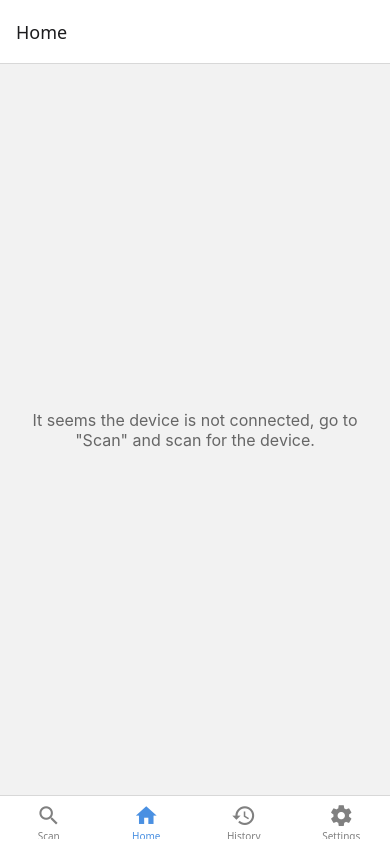
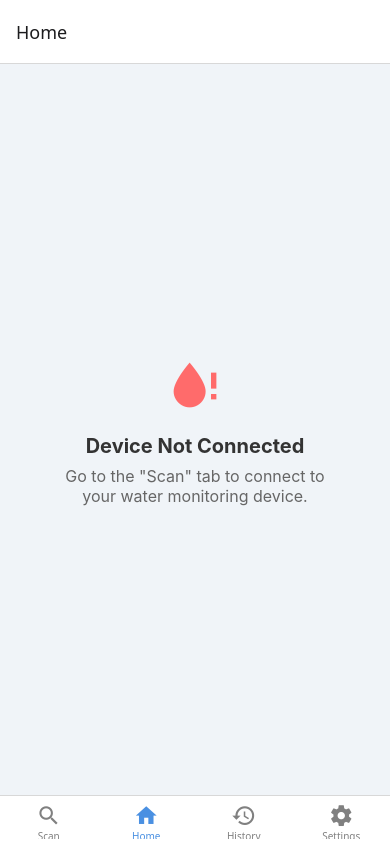
Before and after one commit to cltWilly/smartWaterDispenser, a React Native app: screen /Home in a window 390 px wide. Built offline with nearby package versions, Linux system fonts and the light colour scheme; what react-native-ble-plx would draw is missing.

Commit message:
app wraped to "GestureHandlerRootView". home screen is now able to send commands and get data. also some design os homeScreen added

```diff
--- a/App.tsx
+++ b/App.tsx
@@ -7,11 +7,13 @@ import ScanScreen from './src/screens/ScanScreen';
 import HistoryScreen from './src/screens/HistoryScreen';
 import SettingsScreen from './src/screens/SettingsScreen';
 import { DeviceProvider } from './src/DeviceContext';
+import { GestureHandlerRootView } from 'react-native-gesture-handler';
 
 const Tab = createBottomTabNavigator();
 
 function App() {
   return (
+    <GestureHandlerRootView style={{ flex: 1 }}>
       <DeviceProvider>
         <NavigationContainer>
           <Tab.Navigator
@@ -41,6 +43,7 @@ function App() {
           </Tab.Navigator>
         </NavigationContainer>
       </DeviceProvider>
+    </GestureHandlerRootView>
   );
 }
 
--- a/src/screens/HomeScreen.tsx
+++ b/src/screens/HomeScreen.tsx
@@ -1,9 +1,14 @@
-import React, { useContext } from 'react';
-import { View, Text, StyleSheet } from 'react-native';
+import React, { useContext, useState, useEffect } from 'react';
+import { View, Text, StyleSheet, Alert, TouchableOpacity } from 'react-native';
 import { DeviceContext } from '../DeviceContext';
+import Icon from 'react-native-vector-icons/MaterialCommunityIcons';
+import { ScrollView } from 'react-native-gesture-handler';
 
 function HomeScreen() {
   const deviceContext = useContext(DeviceContext);
+  const [sensorValue, setSensorValue] = useState<string | null>(null);
+  const [lastUpdated, setLastUpdated] = useState('N/A');
+  const [isAutoMode, setIsAutoMode] = useState(false);
 
   if (!deviceContext) {
     throw new Error('DeviceContext is not provided. Make sure to wrap your component with DeviceContext.Provider.');
@@ -11,46 +16,348 @@ function HomeScreen() {
 
   const { selectedDevice } = deviceContext;
 
+  // Environmental sensing service and characteristics UUIDs
+  const ENVIRONMENTAL_SENSING_SERVICE_UUID = '181A';
+  const SENSOR_DATA_CHARACTERISTIC_UUID = '2A6E';
+  const COMMAND_CHARACTERISTIC_UUID = '2A3D';
+
+  useEffect(() => {
+    if (selectedDevice) {
+      // Subscribe to sensor data updates
+      const subscription = selectedDevice.monitorCharacteristicForService(
+        ENVIRONMENTAL_SENSING_SERVICE_UUID,
+        SENSOR_DATA_CHARACTERISTIC_UUID,
+        (error, characteristic) => {
+          if (error) {
+            console.log('Error monitoring sensor data:', error);
+            return;
+          }
+
+          if (characteristic?.value) {
+            // Decode base64 value
+            const decoded = atob(characteristic.value);
+            setSensorValue(decoded);
+            setLastUpdated(new Date().toLocaleTimeString());
+          }
+        }
+      );
+
+      // Check current mode status
+      const checkMode = async () => {
+        try {
+          const characteristic = await selectedDevice.readCharacteristicForService(
+            ENVIRONMENTAL_SENSING_SERVICE_UUID,
+            COMMAND_CHARACTERISTIC_UUID
+          );
+
+          if (characteristic?.value) {
+            const decoded = atob(characteristic.value);
+            setIsAutoMode(decoded === 'AUTO');
+          }
+        } catch (error) {
+          console.log('Error reading mode characteristic:', error);
+        }
+      };
+
+      checkMode();
+
+      return () => {
+        subscription.remove();
+      };
+    }
+  }, [selectedDevice]);
+
+  const toggleMode = async () => {
+    if (!selectedDevice) return;
+
+    try {
+      const newMode = isAutoMode ? 'MANUAL' : 'AUTO';
+      await selectedDevice.writeCharacteristicWithResponseForService(
+        ENVIRONMENTAL_SENSING_SERVICE_UUID,
+        COMMAND_CHARACTERISTIC_UUID,
+        btoa(newMode)
+      );
+      setIsAutoMode(!isAutoMode);
+    } catch (error) {
+      console.log('Error toggling mode:', error);
+    }
+  };
+
+  interface CommandProps {
+    command: string;
+  }
+
+  const sendCommand = async (command: CommandProps['command']): Promise<void> => {
+    if (!selectedDevice) return;
+
+    try {
+      await selectedDevice.writeCharacteristicWithResponseForService(
+        ENVIRONMENTAL_SENSING_SERVICE_UUID,
+        COMMAND_CHARACTERISTIC_UUID,
+        btoa(command)
+      );
+      console.log('Command sent:', command);
+    } catch (error) {
+      console.log('Error sending command:', error);
+    }
+  };
+
+  if (!selectedDevice) {
+    return (
+      <View style={styles.notConnectedContainer}>
+        <Icon name="water-alert" size={64} color="#ff6b6b" />
+        <Text style={styles.notConnectedTitle}>Device Not Connected</Text>
+        <Text style={styles.notConnectedText}>
+          Go to the "Scan" tab to connect to your water monitoring device.
+        </Text>
+      </View>
+    );
+  }
+
   return (
-    <View style={styles.screenContainer}>
-      {!selectedDevice ? (
-        <View style={styles.notConnectedContainer}>
-          <Text style={styles.notConnectedText}>
-            It seems the device is not connected, go to "Scan" and scan for the device.
-          </Text>
+    <ScrollView style={styles.container} contentContainerStyle={styles.contentContainer}>
+      {/* Device Info Card */}
+      <View style={styles.card}>
+        <View style={styles.cardHeader}>
+          <Icon name="information-outline" size={24} color="#4a90e2" />
+          <Text style={styles.cardTitle}>Device Information</Text>
         </View>
-      ) : (
-        <>
-          <Text style={styles.screenTitle}>Home</Text>
-          <Text>Connected to: {selectedDevice.name || selectedDevice.id}</Text>
-        </>
-      )}
-    </View>
+
+        <View style={styles.infoRow}>
+          <Text style={styles.label}>Status:</Text>
+          <View style={styles.statusContainer}>
+            <View style={[styles.statusIndicator, { backgroundColor: selectedDevice ? '#4cd964' : '#ff3b30' }]} />
+            <Text style={styles.value}>{selectedDevice ? 'Online' : 'Offline'}</Text>
+          </View>
+        </View>
+
+        <View style={styles.infoRow}>
+          <Text style={styles.label}>Device ID:</Text>
+          <Text style={styles.value}>{selectedDevice.name || selectedDevice.id}</Text>
+        </View>
+
+        <View style={styles.infoRow}>
+          <Text style={styles.label}>Last Updated:</Text>
+          <Text style={styles.value}>{lastUpdated}</Text>
+        </View>
+      </View>
+
+      {/* Sensor Data Card */}
+      <View style={styles.card}>
+        <View style={styles.cardHeader}>
+          <Icon name="water-percent" size={24} color="#4a90e2" />
+          <Text style={styles.cardTitle}>Sensor Data</Text>
+        </View>
+
+        <View style={styles.sensorContainer}>
+          <Text style={styles.sensorValue}>{sensorValue || 'No data'}</Text>
+          <Text style={styles.sensorLabel}>Water Level</Text>
+        </View>
+      </View>
+
+      {/* Mode Control Card */}
+      <View style={styles.card}>
+        <View style={styles.cardHeader}>
+          <Icon name="cog-outline" size={24} color="#4a90e2" />
+          <Text style={styles.cardTitle}>Control Panel</Text>
+        </View>
+
+        <View style={styles.infoRow}>
+          <Text style={styles.label}>Operation Mode:</Text>
+          <View style={styles.modeContainer}>
+            <Text style={styles.value}>{isAutoMode ? 'Automatic' : 'Manual'}</Text>
+            <TouchableOpacity
+              style={[styles.modeToggle, isAutoMode ? styles.modeToggleActive : null]}
+              onPress={toggleMode}
+            >
+              <View style={[styles.toggleHandle, isAutoMode ? styles.toggleHandleActive : null]} />
+            </TouchableOpacity>
+          </View>
+        </View>
+
+        {!isAutoMode && (
+          <View style={styles.controlsContainer}>
+            <TouchableOpacity
+              style={styles.controlButton}
+              onPress={() => sendCommand('PUMP_ON')}
+            >
+              <Icon name="power" size={20} color="#fff" />
+              <Text style={styles.controlButtonText}>Pump On</Text>
+            </TouchableOpacity>
+
+            <TouchableOpacity
+              style={[styles.controlButton, styles.controlButtonOff]}
+              onPress={() => sendCommand('PUMP_OFF')}
+            >
+              <Icon name="power-off" size={20} color="#fff" />
+              <Text style={styles.controlButtonText}>Pump Off</Text>
+            </TouchableOpacity>
+          </View>
+        )}
+      </View>
+    </ScrollView>
   );
 }
 
 const styles = StyleSheet.create({
-  screenContainer: {
+  container: {
     flex: 1,
+    backgroundColor: '#f0f4f8',
+  },
+  contentContainer: {
+    paddingVertical: 16, // Add consistent padding at top and bottom
+  },
+  header: {
+    flexDirection: 'row',
+    alignItems: 'center',
     justifyContent: 'center',
+    padding: 16,
+    backgroundColor: '#fff',
+    borderBottomWidth: 1,
+    borderBottomColor: '#e1e4e8',
+    marginBottom: 16,
+  },
+  headerTitle: {
+    fontSize: 24,
+    fontWeight: 'bold',
+    color: '#333',
+    marginLeft: 8,
+  },
+  card: {
+    backgroundColor: '#fff',
+    borderRadius: 12,
+    padding: 16,
+    marginHorizontal: 16,
+    marginBottom: 16,
+    shadowColor: '#000',
+    shadowOffset: { width: 0, height: 2 },
+    shadowOpacity: 0.1,
+    shadowRadius: 4,
+    elevation: 3,
+  },
+  cardHeader: {
+    flexDirection: 'row',
     alignItems: 'center',
-    padding: 16,
+    marginBottom: 16,
+    borderBottomWidth: 1,
+    borderBottomColor: '#e1e4e8',
+    paddingBottom: 8,
+  },
+  cardTitle: {
+    fontSize: 18,
+    fontWeight: 'bold',
+    marginLeft: 8,
+    color: '#333',
+  },
+  infoRow: {
+    flexDirection: 'row',
+    justifyContent: 'space-between',
+    alignItems: 'center',
+    paddingVertical: 12,
+    borderBottomWidth: 1,
+    borderBottomColor: '#e1e4e8',
+  },
+  label: {
+    fontSize: 16,
+    color: '#666',
+  },
+  value: {
+    fontSize: 16,
+    fontWeight: '500',
+    color: '#333',
+  },
+  statusContainer: {
+    flexDirection: 'row',
+    alignItems: 'center',
+  },
+  statusIndicator: {
+    width: 10,
+    height: 10,
+    borderRadius: 5,
+    marginRight: 6,
+  },
+  sensorContainer: {
+    alignItems: 'center',
+    padding: 20,
+  },
+  sensorValue: {
+    fontSize: 32,
+    fontWeight: 'bold',
+    color: '#4a90e2',
+    marginBottom: 8,
+  },
+  sensorLabel: {
+    fontSize: 16,
+    color: '#666',
+  },
+  modeContainer: {
+    flexDirection: 'row',
+    alignItems: 'center',
+  },
+  modeToggle: {
+    width: 50,
+    height: 26,
+    borderRadius: 13,
+    backgroundColor: '#e1e4e8',
+    padding: 2,
+    marginLeft: 10,
+  },
+  modeToggleActive: {
+    backgroundColor: '#4cd964',
+  },
+  toggleHandle: {
+    width: 22,
+    height: 22,
+    borderRadius: 11,
+    backgroundColor: '#fff',
+  },
+  toggleHandleActive: {
+    transform: [{ translateX: 24 }],
+  },
+  controlsContainer: {
+    flexDirection: 'row',
+    justifyContent: 'space-between',
+    marginTop: 16,
+  },
+  controlButton: {
+    backgroundColor: '#4cd964',
+    borderRadius: 8,
+    padding: 12,
+    flexDirection: 'row',
+    alignItems: 'center',
+    justifyContent: 'center',
+    flex: 1,
+    marginRight: 8,
+  },
+  controlButtonOff: {
+    backgroundColor: '#ff3b30',
+    marginRight: 0,
+    marginLeft: 8,
+  },
+  controlButtonText: {
+    color: '#fff',
+    fontWeight: '600',
+    marginLeft: 8,
   },
   notConnectedContainer: {
     flex: 1,
     justifyContent: 'center',
     alignItems: 'center',
     padding: 16,
+    backgroundColor: '#f0f4f8',
+  },
+  notConnectedTitle: {
+    fontSize: 20,
+    fontWeight: 'bold',
+    color: '#333',
+    marginTop: 16,
+    marginBottom: 8,
   },
   notConnectedText: {
     fontSize: 16,
     color: '#666',
     textAlign: 'center',
-  },
-  screenTitle: {
-    fontSize: 24,
-    fontWeight: 'bold',
-    marginBottom: 16,
+    maxWidth: 280,
   },
 });
 
```
Lines whose indentation alone changed are shown as unchanged.
